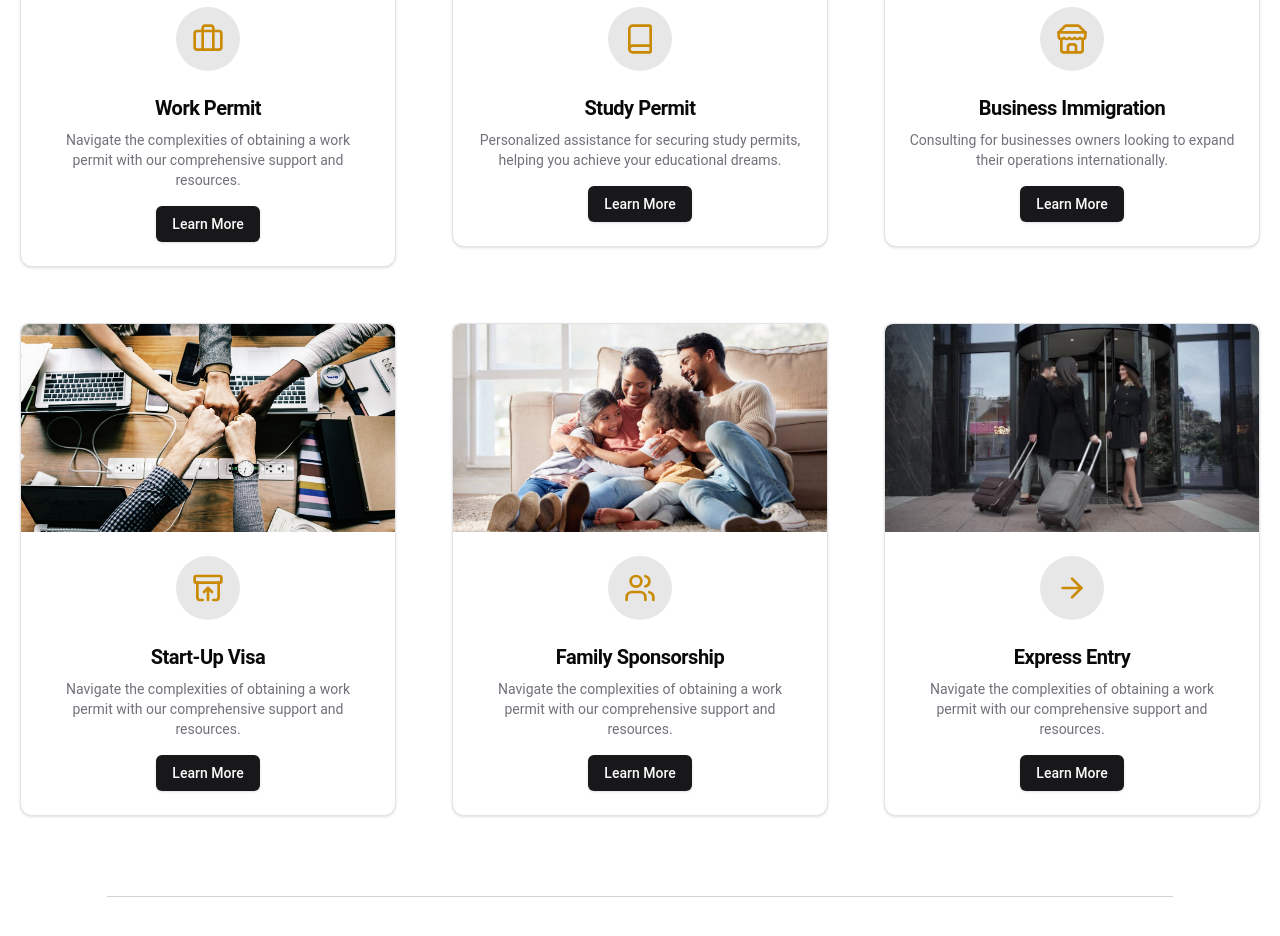
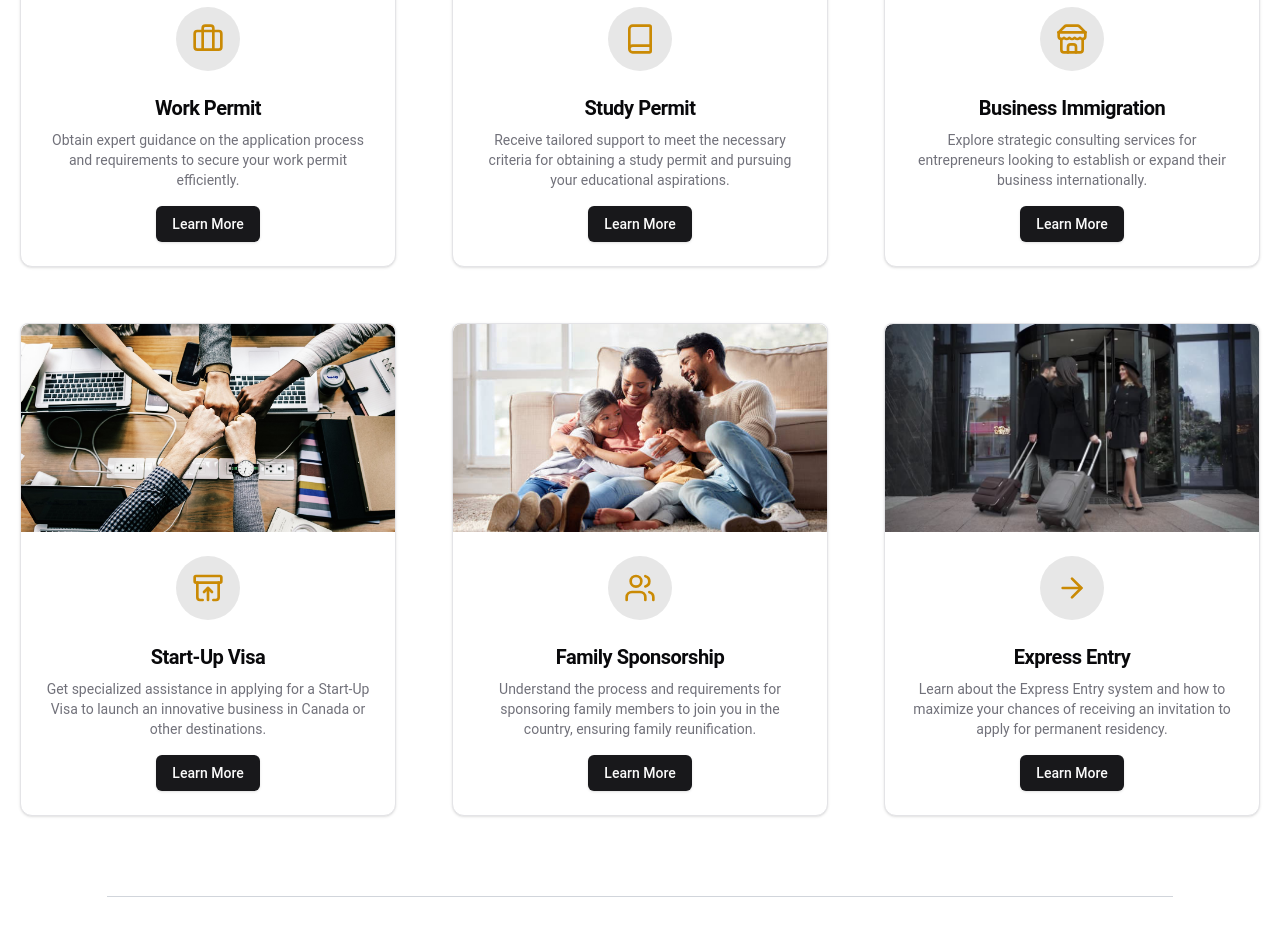
Before and after one commit to thearyadev/multiverse, a Next.js app: page / in a window 1280 px wide. Shown: the part 1100-2036 px from the top of the page. Built offline with nearby package versions, Linux system fonts and the light colour scheme.

Commit message:
fix: adjust descriptions

```diff
--- a/app/page.tsx
+++ b/app/page.tsx
@@ -13,48 +13,47 @@ import { Briefcase, Book, Store, ArchiveRestore, Users, ArrowRightIcon } from "l
 const pathways = [
   {
     name: "Work Permit",
-    description: "Navigate the complexities of obtaining a work permit with our comprehensive support and resources.",
+    description: "Obtain expert guidance on the application process and requirements to secure your work permit efficiently.",
     imageSrc: "/pathways/work.jpg",
     href: "/work",
     icon: Briefcase
   },
   {
     name: "Study Permit",
-    description: "Personalized assistance for securing study permits, helping you achieve your educational dreams.",
+    description: "Receive tailored support to meet the necessary criteria for obtaining a study permit and pursuing your educational aspirations.",
     imageSrc: "/pathways/study.jpg",
     href: "/study",
     icon: Book
   },
   {
     name: "Business Immigration",
-    description: "Consulting for businesses owners looking to expand their operations internationally.",
+    description: "Explore strategic consulting services for entrepreneurs looking to establish or expand their business internationally.",
     imageSrc: "/pathways/business.jpeg",
     href: "/business",
     icon: Store
   },
   {
     name: "Start-Up Visa",
-    description: "Navigate the complexities of obtaining a work permit with our comprehensive support and resources.",
+    description: "Get specialized assistance in applying for a Start-Up Visa to launch an innovative business in Canada or other destinations.",
     imageSrc: "/pathways/start-up.jpg",
-    href: "/start-up",
+    href: "/startup",
     icon: ArchiveRestore
   },
   {
     name: "Family Sponsorship",
-    description: "Navigate the complexities of obtaining a work permit with our comprehensive support and resources.",
+    description: "Understand the process and requirements for sponsoring family members to join you in the country, ensuring family reunification.",
     imageSrc: "/pathways/family.jpg",
     href: "/family",
     icon: Users
   },
   {
     name: "Express Entry",
-    description: "Navigate the complexities of obtaining a work permit with our comprehensive support and resources.",
+    description: "Learn about the Express Entry system and how to maximize your chances of receiving an invitation to apply for permanent residency.",
     imageSrc: "/pathways/express.jpg",
-    href: "/family",
+    href: "/express",
     icon: ArrowRightIcon
   }
-]
-
+];
 export default function Index() {
   return (
     <>
@@ -124,7 +123,7 @@ export default function Index() {
             </AccordionItem>
           </Accordion>
 
-          <p className="pt-5 text-center text-sm">More Questions? <Link className="hover:underline italic" href="/contact">Contact Us</Link></p>
+          <p className="pt-5 text-center text-sm">More Questions? <Link className="hover:underline italic" href="mailto:info@multiverseimmigration.ca">Contact Us</Link></p>
         </div>
       </div>
 
```
